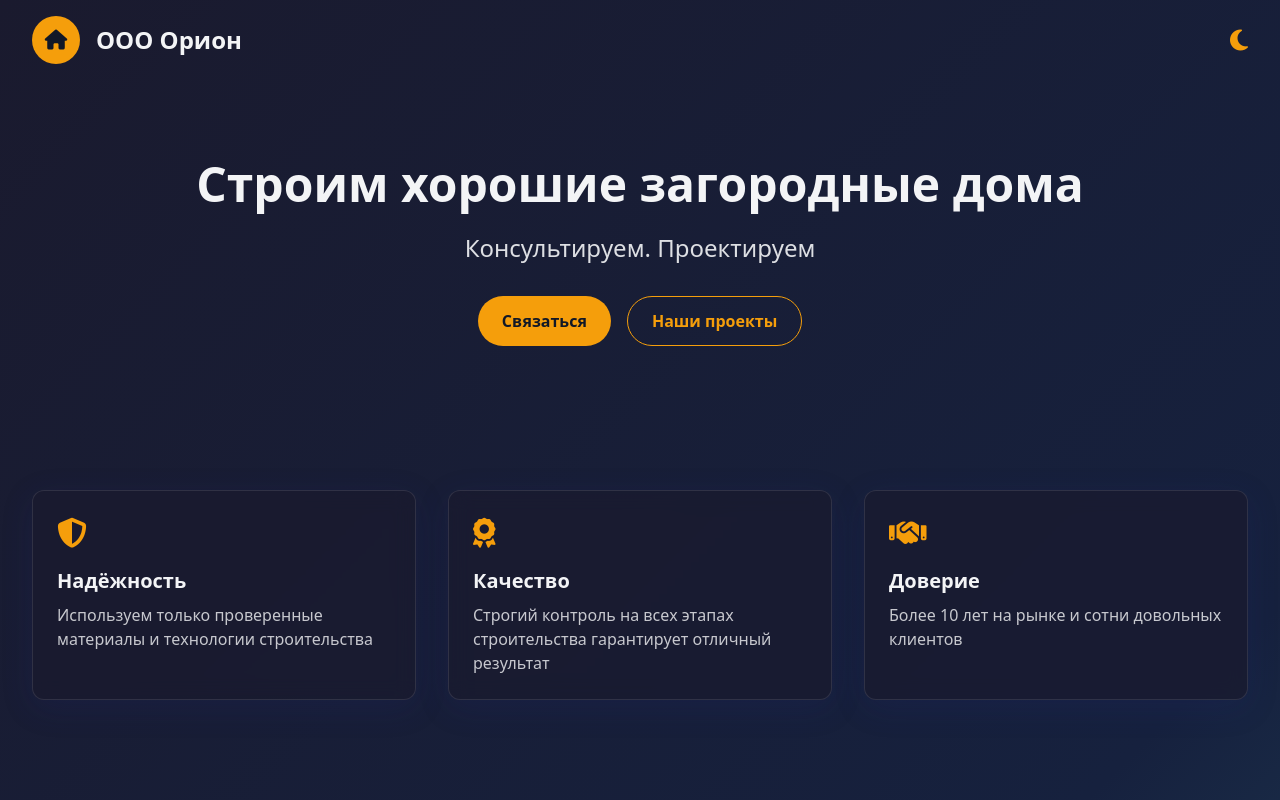
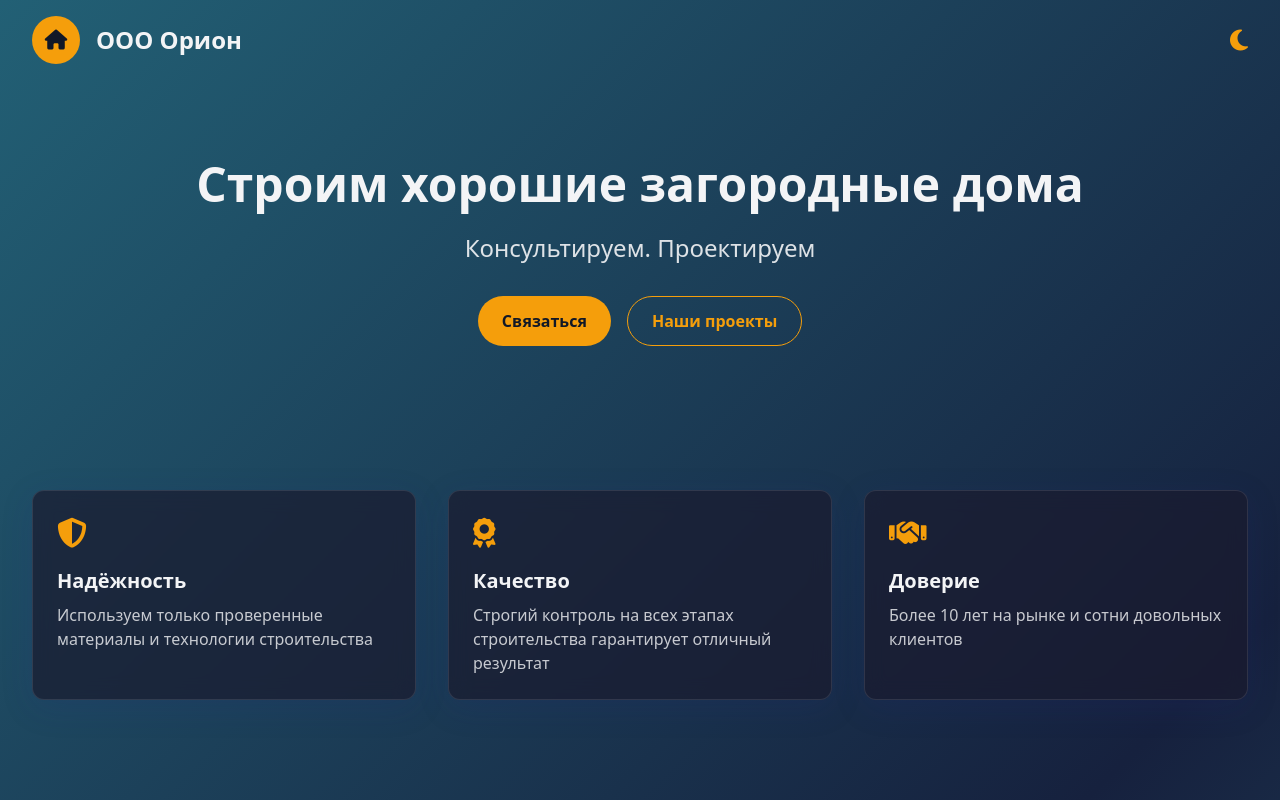
Before and after one commit to mysssssssssssssss/site, a plain HTML site: page index.html in a window 1280 px wide. Shown: the top 800 px of the page. Drawn offline with nearby package versions, Linux system fonts and the light colour scheme.

Commit message:
fix color2

```diff
--- a/index.html
+++ b/index.html
@@ -8,7 +8,7 @@
     <link rel="stylesheet" href="https://cdnjs.cloudflare.com/ajax/libs/font-awesome/6.4.0/css/all.min.css">
     <style>
         .gradient-bg-dark {
-            background: linear-gradient(135deg, #1a1a2e 0%, #16213e 50%, #2d667a 100%);
+            background: linear-gradient(135deg, #226075 0%, #16213e 50%, #2d667a 100%);
         }
         .gradient-bg-light {
             background: linear-gradient(135deg, #f5f7fa 0%, #e4e7eb 50%, #d1d5db 100%);
```
